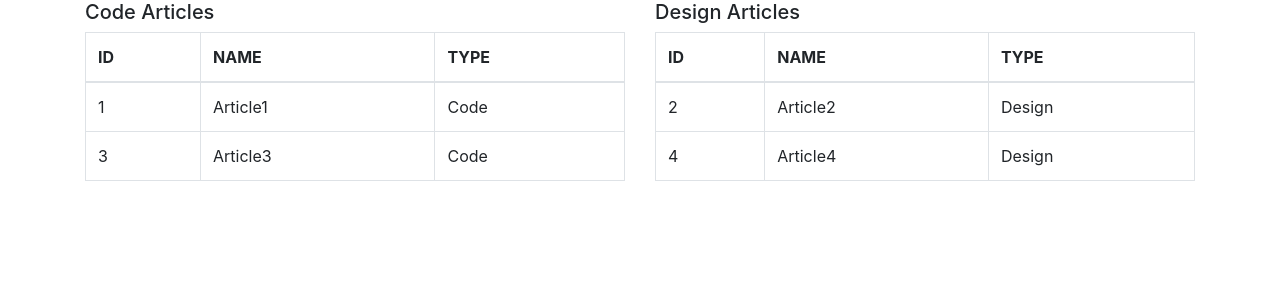
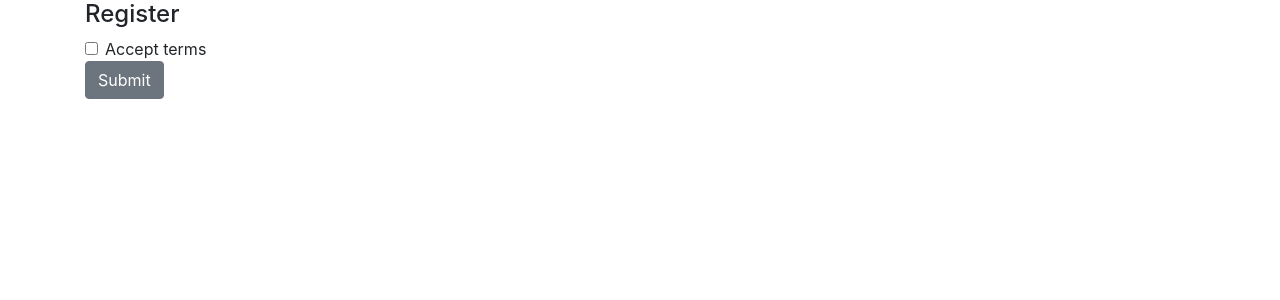
Before and after one commit to UniquelySimilar/vue-sandbox, a Vue app: page / in a window 1280 px wide. Shown: the top 300 px of the page. Built offline with nearby package versions, Linux system fonts and the light colour scheme.

Commit message:
stackoverflow: verify checkbox on submit

```diff
--- a/src/App.vue
+++ b/src/App.vue
@@ -1,16 +1,16 @@
 <template>
   <div id="app" class="container">
-    <parent />
+    <register />
   </div>
 </template>
 
 <script>
-  import Parent from '@/components/stackoverflow/two-filtered-lists/Parent'
+  import Register from '@/components/stackoverflow/verify-checkbox-on-submit/Register'
 
   export default {
     name: 'App',
     components: {
-      Parent
+      Register
     },
     data() {
       return {
--- /dev/null
+++ b/src/components/stackoverflow/verify-checkbox-on-submit/CheckboxAccept.vue
@@ -0,0 +1,25 @@
+<template>
+  <div class="checkbox-accept">
+    <div class="form-check">
+      <input class="form-check-input" type="checkbox" v-model="accepted" @change="processAccept" id="checkbox1">
+      <label class="form-check-label" for="checkbox1">
+        Accept terms
+      </label>
+    </div>
+  </div>
+</template>
+
+<script>
+  export default {
+    data() {
+      return {
+        accepted: false
+      }
+    },
+    methods: {
+      processAccept() {
+        this.$emit('terms-accepted-event', this.accepted)
+      }
+    }
+  }
+</script>
--- /dev/null
+++ b/src/components/stackoverflow/verify-checkbox-on-submit/Register.vue
@@ -0,0 +1,53 @@
+<template>
+  <div class="register">
+    <h4>Register</h4>
+    <div class="row">
+      <div class="col-md-6">
+        <form @submit.prevent="submitForm">
+          <checkbox-accept @terms-accepted-event="processCheckboxAccept" />
+          <button type="submit" class="btn btn-secondary">Submit</button>
+          <span v-if="displayWarning" class="warning">Please accept terms</span>
+        </form>
+      </div>
+    </div>
+    <h5 v-if="displaySuccess">Registration succeeded!</h5>
+  </div>
+</template>
+
+<script>
+  import CheckboxAccept from './CheckboxAccept';
+
+  export default {
+    components: {
+      CheckboxAccept
+    },
+    data() {
+      return {
+        termsAccepted: false,
+        displayWarning: false,
+        displaySuccess: false
+      }
+    },
+    methods: {
+      processCheckboxAccept(accepted) {
+        this.termsAccepted = accepted;
+        this.displayWarning = false;
+      },
+      submitForm() {
+        if (!this.termsAccepted) {
+          this.displayWarning = true;
+        }
+        else {
+          this.displaySuccess = true;
+        }
+      }
+    }
+  }
+</script>
+
+<style scoped>
+  .warning {
+    color: red;
+    margin-left: 1rem;
+  }
+</style>
```
